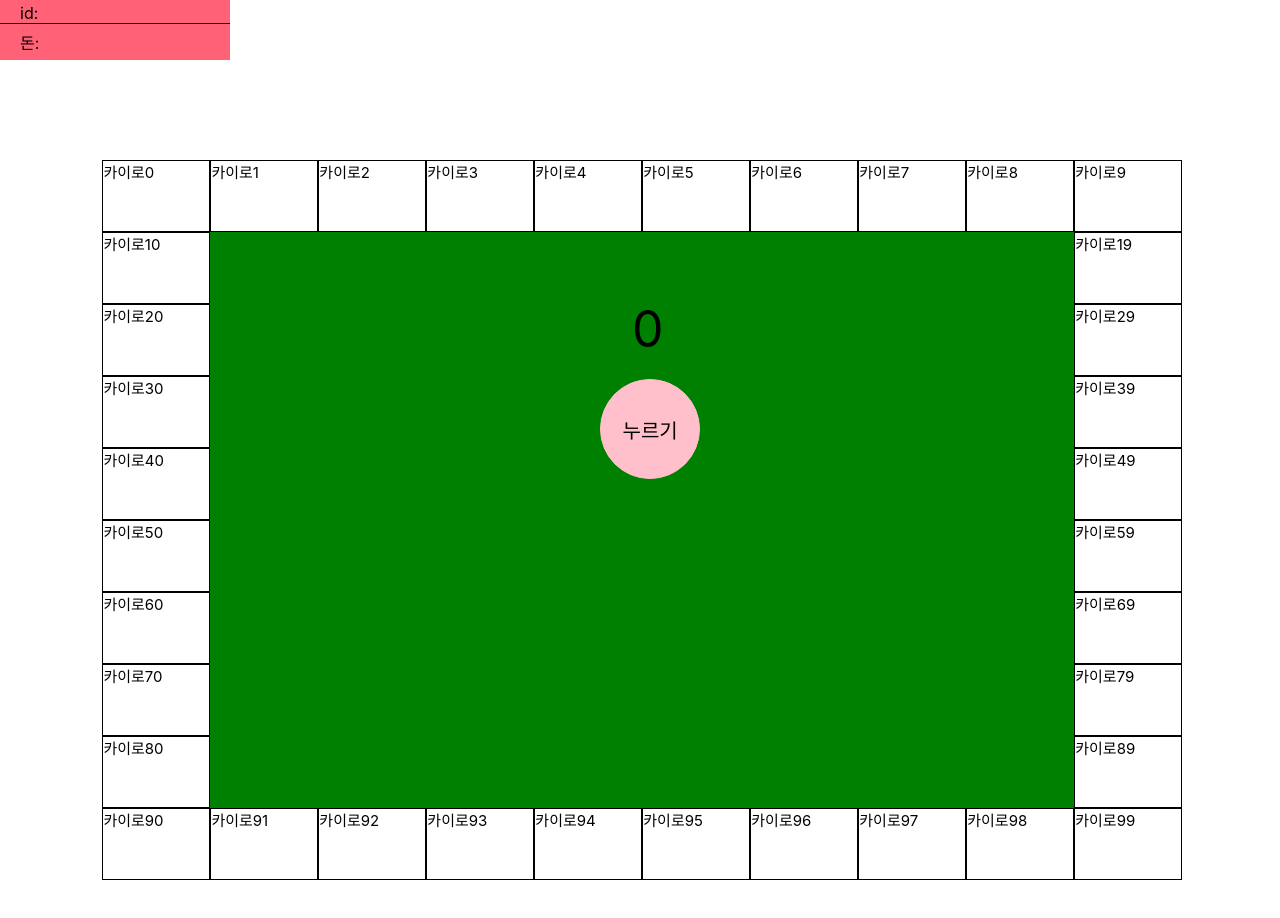
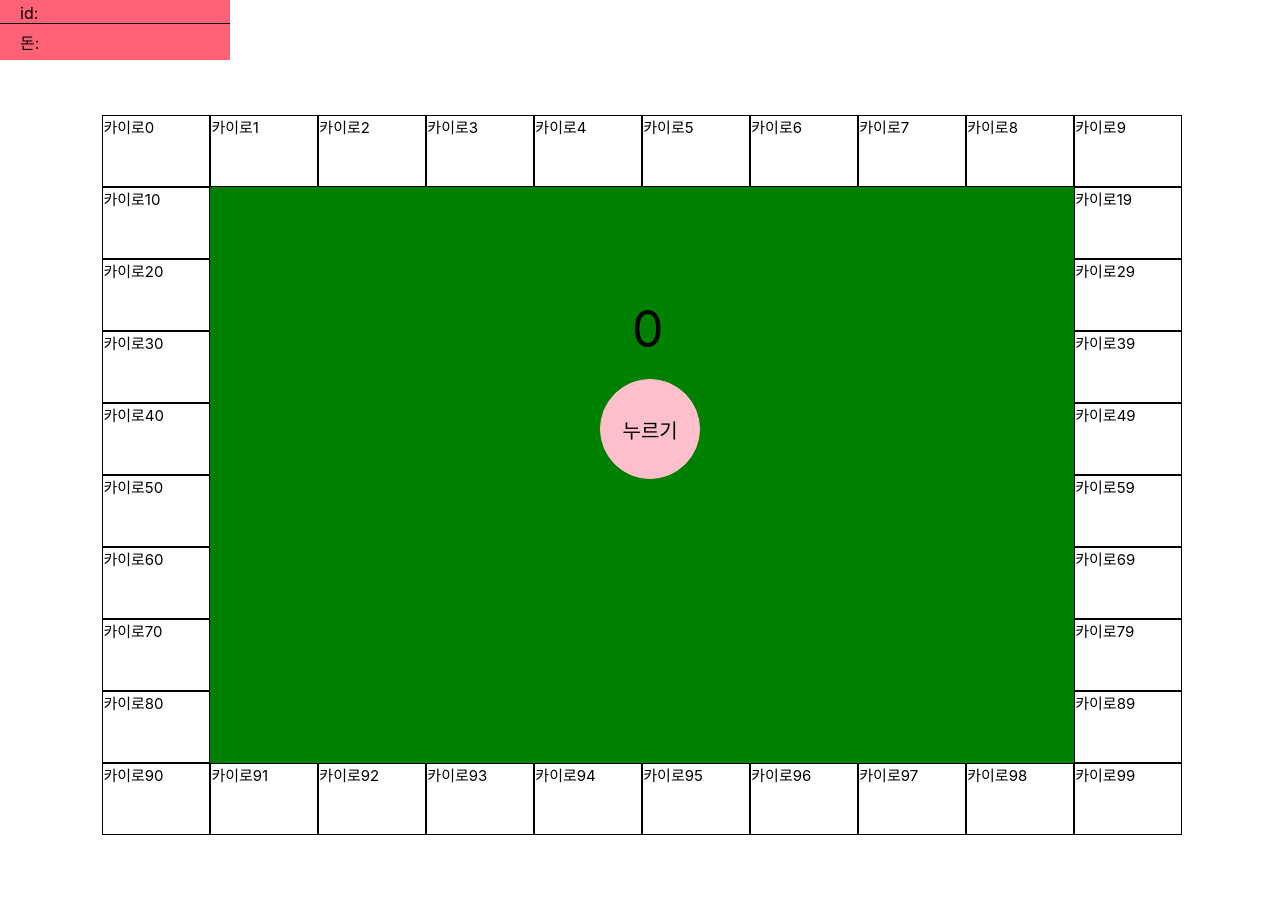
Before and after one commit to 2018os/bluemarble, a React (Create React App) app: page / in a window 1280 px wide. Shown: the top 918 px of the page. Built offline with nearby package versions, Linux system fonts and the light colour scheme.

Commit message:
Update Country.scss

```diff
--- a/src/components/country/Country.scss
+++ b/src/components/country/Country.scss
@@ -1,7 +1,7 @@
 .CountryList {
   // width: 100%;
   height: 800px;
-  margin:100px 0 0 8%;
+  margin:55px 0 0 8%;
 
   .country {
     position: absolute;
```
